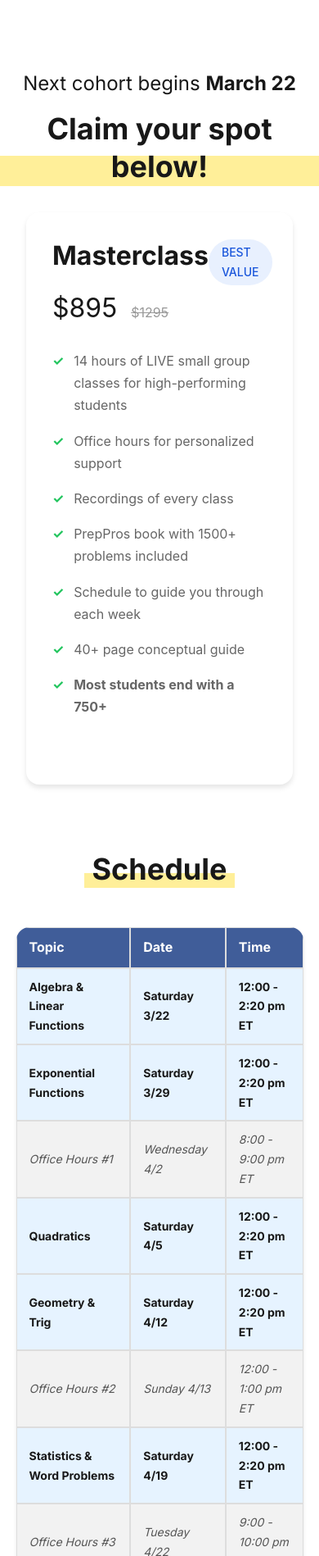
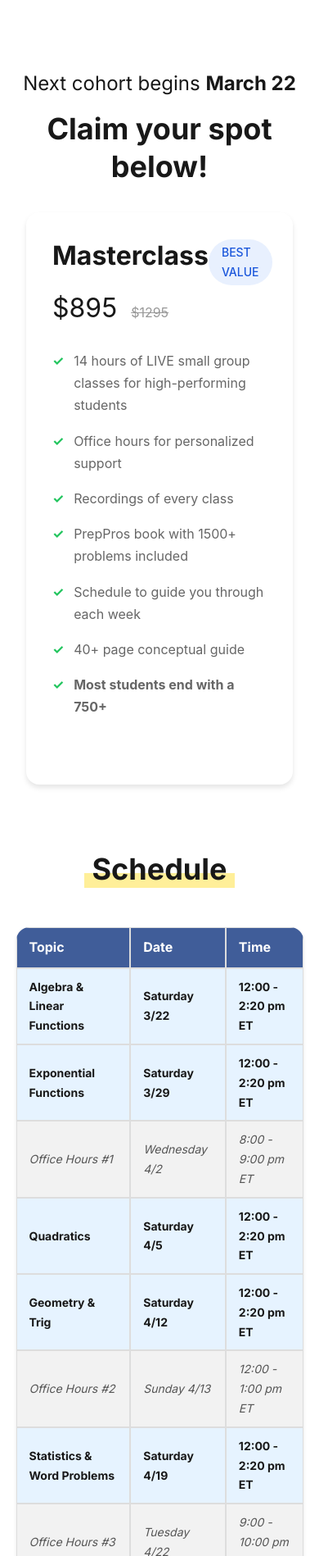
Before and after one commit to qExobyte/qExobyte.github.io, a Jekyll site: the page built from _pages/classes.html, in a window 390 px wide. Shown: the part 563-2461 px from the top of the page at 82% size. Built offline with Jekyll 4.4.1, drawn with Linux system fonts in a browser that asks for light colours; nearby versions of some CDN libraries; some web fonts are replaced.

Commit message:
mobile highlighting fix

```diff
--- a/_pages/classes.html
+++ b/_pages/classes.html
@@ -32,6 +31,13 @@ permalink: /classes/
         /* for header */
         h1 {
             font-size: 50px !important;
+        }
+    }
+
+    @media (max-width: 768px) {
+        .desktop-highlight {
+            background-image: none !important;
+            padding: 0 !important;
         }
     }
 
@@ -205,7 +211,7 @@ permalink: /classes/
 
     <div style="text-align: center; margin-top: 5rem;">
         <h3 style="margin-bottom: 1rem; font-weight: normal;">Next cohort begins <b>March 22</b></h3>
-        <h2 class="highlighted">Claim your spot below!</h2>
+        <h2 class="highlighted desktop-highlight">Claim your spot below!</h2>
     </div>
 
     <div class="pricing-wrapper" style="background-color: #FFFFFF">
```
Also changed, not shown: other parts of _pages/classes.html (+0 -1 lines). Lines whose indentation alone changed are shown as unchanged.
